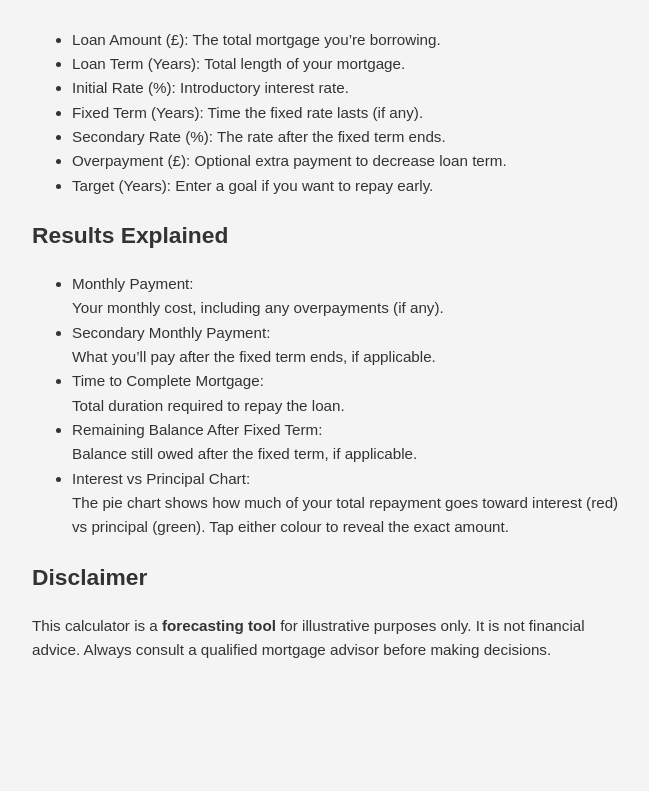
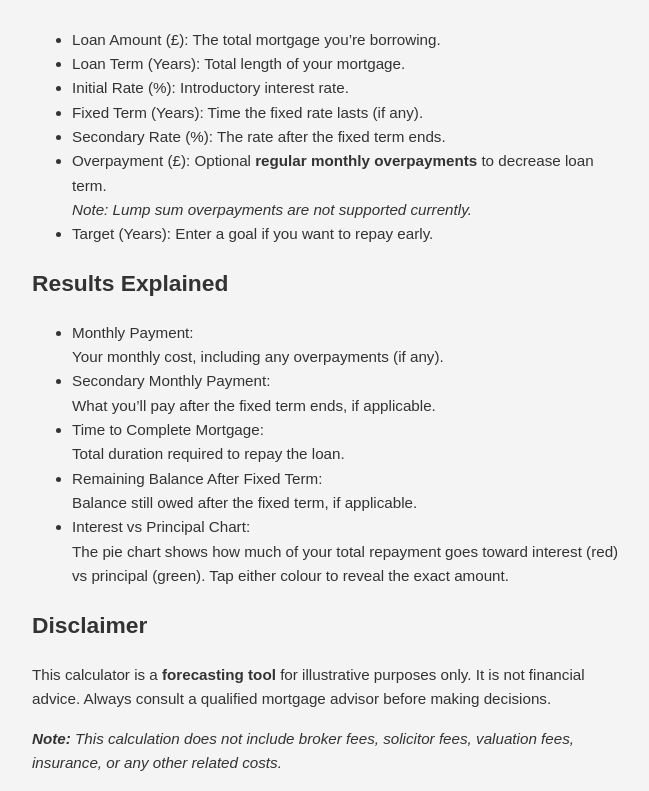
Before and after one commit to Ampdrew06/Mortgage-Calculator, a React (Create React App) app: page /info in a window 1280 px wide. Shown: the part 227-1018 px from the top of the page, without its empty margins (308-957 px from the left). Before the commit the page ends 905 px from the top, so only its background shows below. Built offline with nearby package versions, Linux system fonts and the light colour scheme.

Commit message:
Update InfoPage.jsx

```diff
--- a/src/InfoPage.jsx
+++ b/src/InfoPage.jsx
@@ -70,7 +70,11 @@ const InfoPage = () => {
         <li><span>Initial Rate (%):</span> Introductory interest rate.</li>
         <li><span>Fixed Term (Years):</span> Time the fixed rate lasts (if any).</li>
         <li><span>Secondary Rate (%):</span> The rate after the fixed term ends.</li>
-        <li><span>Overpayment (£):</span> Optional extra payment to decrease loan term.</li>
+        <li>
+          <span>Overpayment (£):</span> Optional <strong>regular monthly overpayments</strong> to decrease loan term.
+          <br />
+          <em>Note: Lump sum overpayments are not supported currently.</em>
+        </li>
         <li><span>Target (Years):</span> Enter a goal if you want to repay early.</li>
       </ul>
 
@@ -103,6 +107,11 @@ const InfoPage = () => {
         This calculator is a <strong>forecasting tool</strong> for illustrative purposes only.
         It is not financial advice. Always consult a qualified mortgage advisor before making decisions.
       </p>
+
+      {/* New fees disclaimer */}
+      <p style={{ fontStyle: 'italic', marginTop: '1rem' }}>
+        <strong>Note:</strong> This calculation <em>does not</em> include broker fees, solicitor fees, valuation fees, insurance, or any other related costs.
+      </p>
     </div>
   );
 };
```
